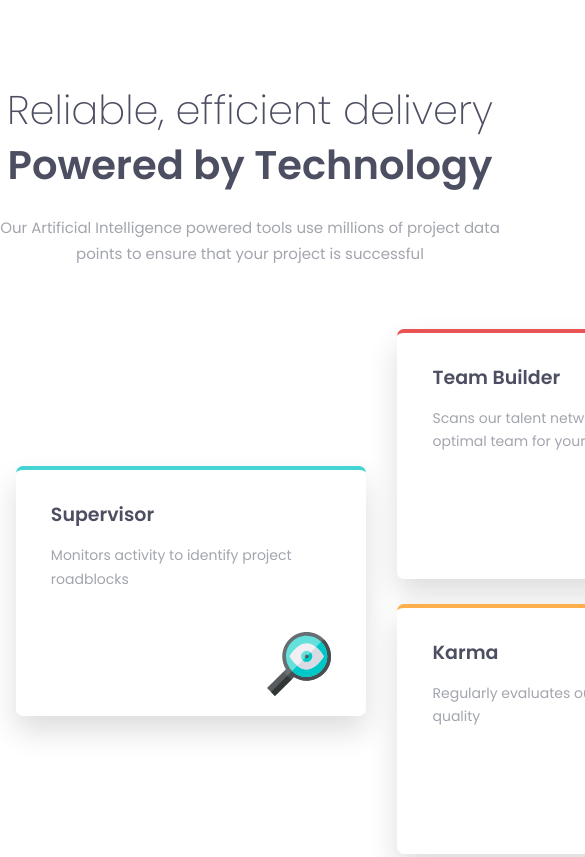
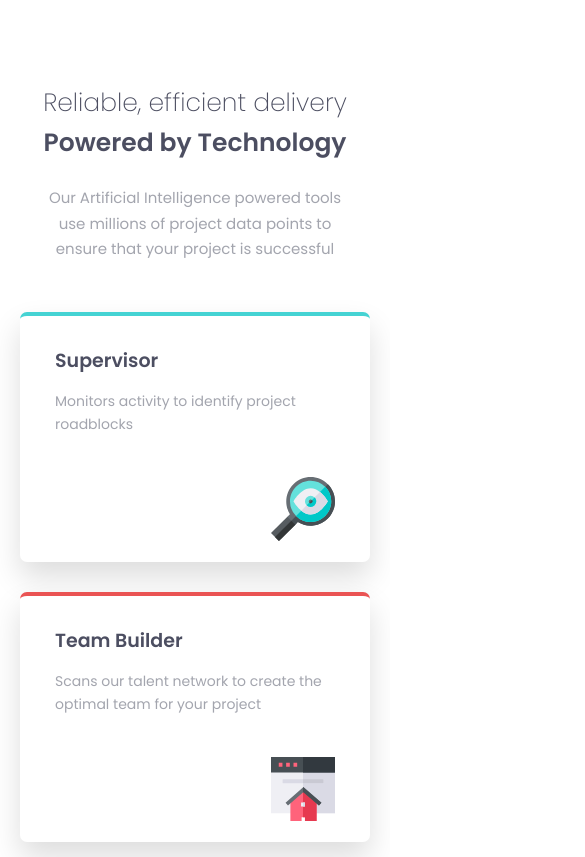
Before and after one commit to cyanshahsafi/four_card_feature_section, a plain HTML site: page index.html in a window 390 px wide. Shown: the top 857 px of the page, 585 px wide, since content can reach past the window. Drawn offline with Linux system fonts and the light colour scheme.

Commit message:
complete mobile design

```diff
--- a/resources/css/style.css
+++ b/resources/css/style.css
@@ -40,20 +40,42 @@ header p {
   width: 1145px;
   height: 550px;
   margin: 0 auto;
-  grid-template: repeat(4, 1fr), repeat(3, 1fr);
+  grid-template: repeat(4, 1fr), repeat(auto-fit, minmax(350px, 450px));
   justify-items: center;
   align-items: center;
   margin-bottom: 80px;
 }
 
+@media (max-width: 600px) {
+  header {
+    width: auto;
+  }
+  header h1 {
+    font-size: 25px;
+  }
+  header h2 {
+    font-size: 25px;
+  }
+  header p {
+    width: 300px;
+    margin: auto;
+  }
+  .grid {
+    display: flex;
+    flex-direction: column;
+    width: auto;
+  }
+  .grid > * {
+    margin-bottom: 30px;
+  }
+}
+
 .grid > * {
   width: 350px;
   height: 250px;
-  /* border: 1px solid grey; */
   background-color: rgb(255, 255, 255);
   border-radius: 7px;
   color: black;
-  /* padding: 35px; */
 }
 
 .red {
```
Also changed, not shown: index.html (+0 -6 lines).
